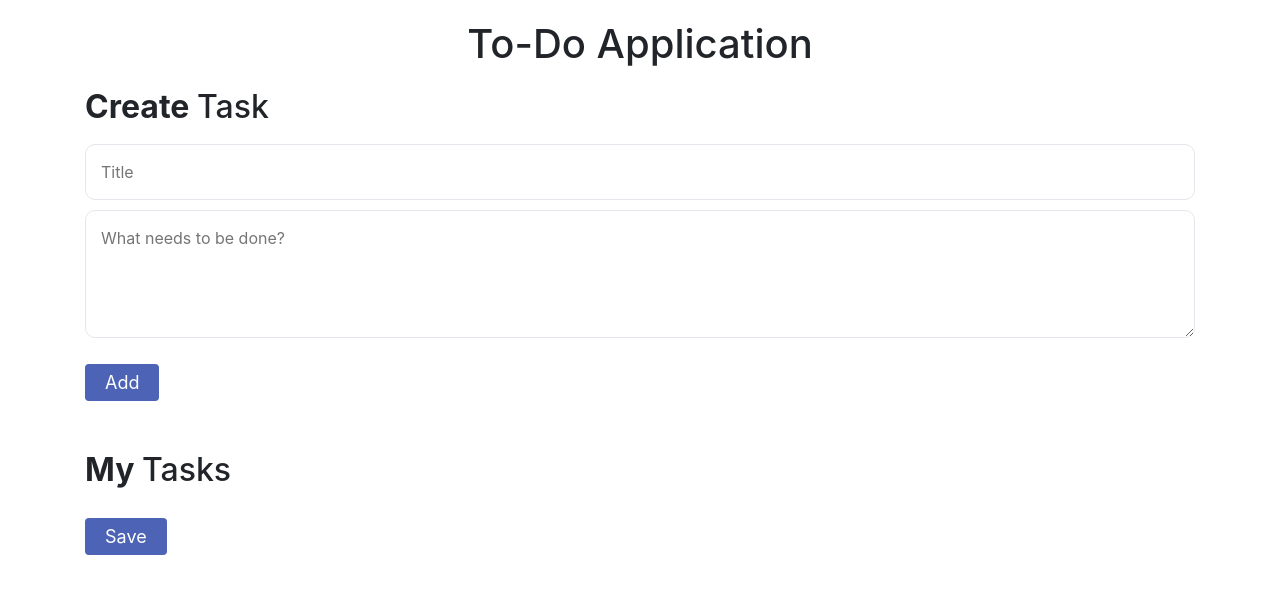
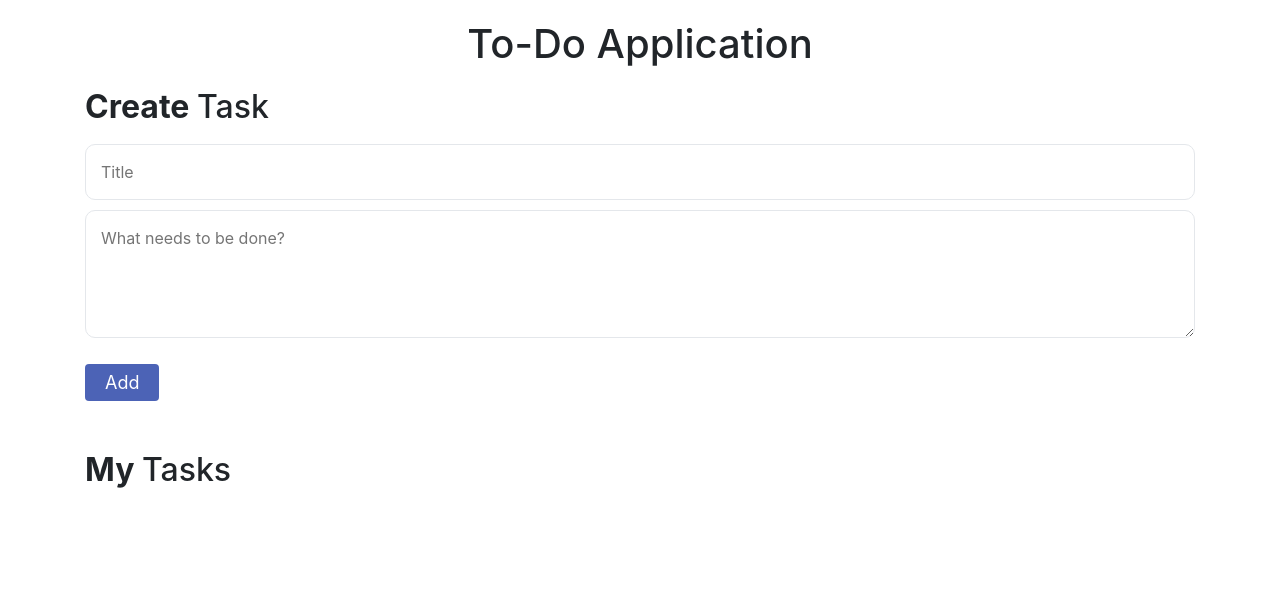
Before and after one commit to Nethimaniteja/task_project, a plain HTML site: page projectIamneo/index.html in a window 1280 px wide. Drawn offline with nearby package versions, Linux system fonts and the light colour scheme.

Commit message:
Update index.html

```diff
--- a/projectIamneo/index.html
+++ b/projectIamneo/index.html
@@ -26,7 +26,6 @@
                     My <span class="todo-items-heading-subpart">Tasks</span>
                 </h1>
                 <ul class="todo-items-container" id="todoItemsContainer"></ul>
-                <button class="button" id="saveTodoButton">Save</button>
             </div>
         </div>
     </div>
```
